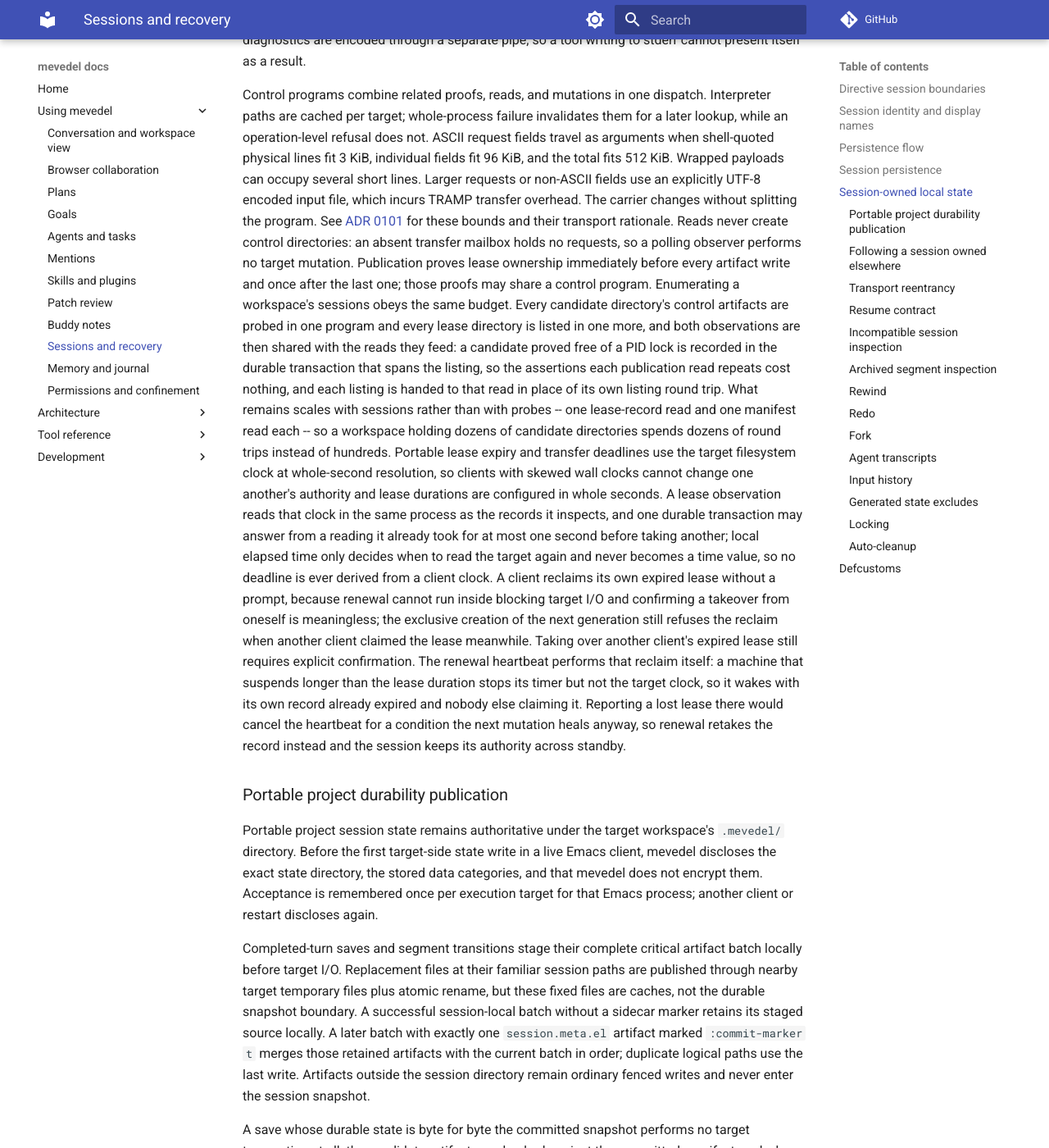
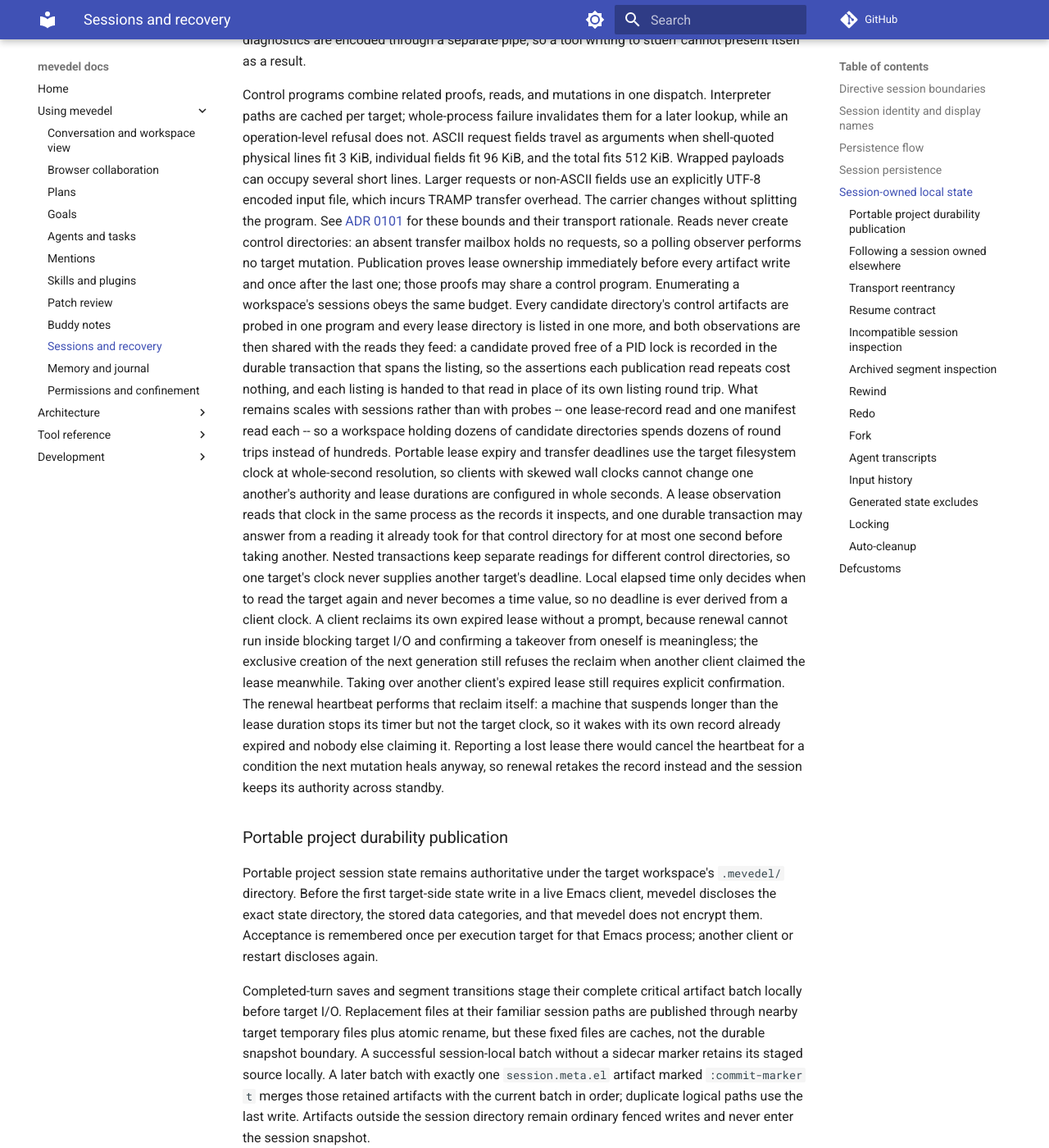
Before and after one commit to FrauH0lle/mevedel, an MkDocs documentation site: the page built from docs/sessions.md, in a window 1280 px wide and 1400 px high, scrolled down 9013 px. Shown: the whole window at 82% size. Built offline with MkDocs 1.6.1 and Material for MkDocs 9.7.7, drawn with Linux system fonts in a browser that asks for light colours; comment, search, counter and statistics services are not loaded.

Commit message:
fix(session): Keep transaction clocks scoped to their target
Nested diagnostic batches can renew another target using the outer target's
cached time. A native two-target fixture writes expires-at1090 on a target whose
clock reads100000. Scope readings by control directory to preserve lease time.

* mevedel-session-durability.el (--transaction-clock, --note-target-time,
--target-time, --target-time-cached-p, --observe-lease, --commit-lease,
--update-owned-lease): Key clock storage, lookup, and renewal assumptions by
control directory while retaining bounded transaction reuse.
* test/test-mevedel-session-durability.el: Cover independent cached readings,
one-second expiry and scope cleanup.
* test/test-mevedel-session-publication.el: Exercise nested native TRAMP target
batches with skewed clocks; verify every deadline, both logs and ownership.
* docs/sessions.md: Describe the target-scoped clock contract.

Validation: native regression fails before and passes after;156 affected ERT
cases pass;199 Elisp files compile without warnings; diagnostic audit and
cleanup pass.

```diff
--- a/docs/sessions.md
+++ b/docs/sessions.md
@@ -417,10 +417,12 @@
 another's authority and lease durations are configured in whole seconds.  A
 lease observation reads that clock in the same process as the records it
 inspects, and one durable transaction may answer from a reading it already took
-for at most one second before taking another; local elapsed time only decides
-when to read the target again and never becomes a time value, so no deadline is
-ever derived from a client clock.  A
-client reclaims its own expired lease without a prompt, because renewal cannot
+for that control directory for at most one second before taking another.
+Nested transactions keep separate readings for different control directories,
+so one target's clock never supplies another target's deadline. Local elapsed
+time only decides when to read the target again and never becomes a time value,
+so no deadline is ever derived from a client clock. A client reclaims its own
+expired lease without a prompt, because renewal cannot
 run inside blocking target I/O and confirming a takeover from oneself is
 meaningless; the exclusive creation of the next generation still refuses the
 reclaim when another client claimed the lease meanwhile.  Taking over another
```
Also changed, not shown: 3 other files.
